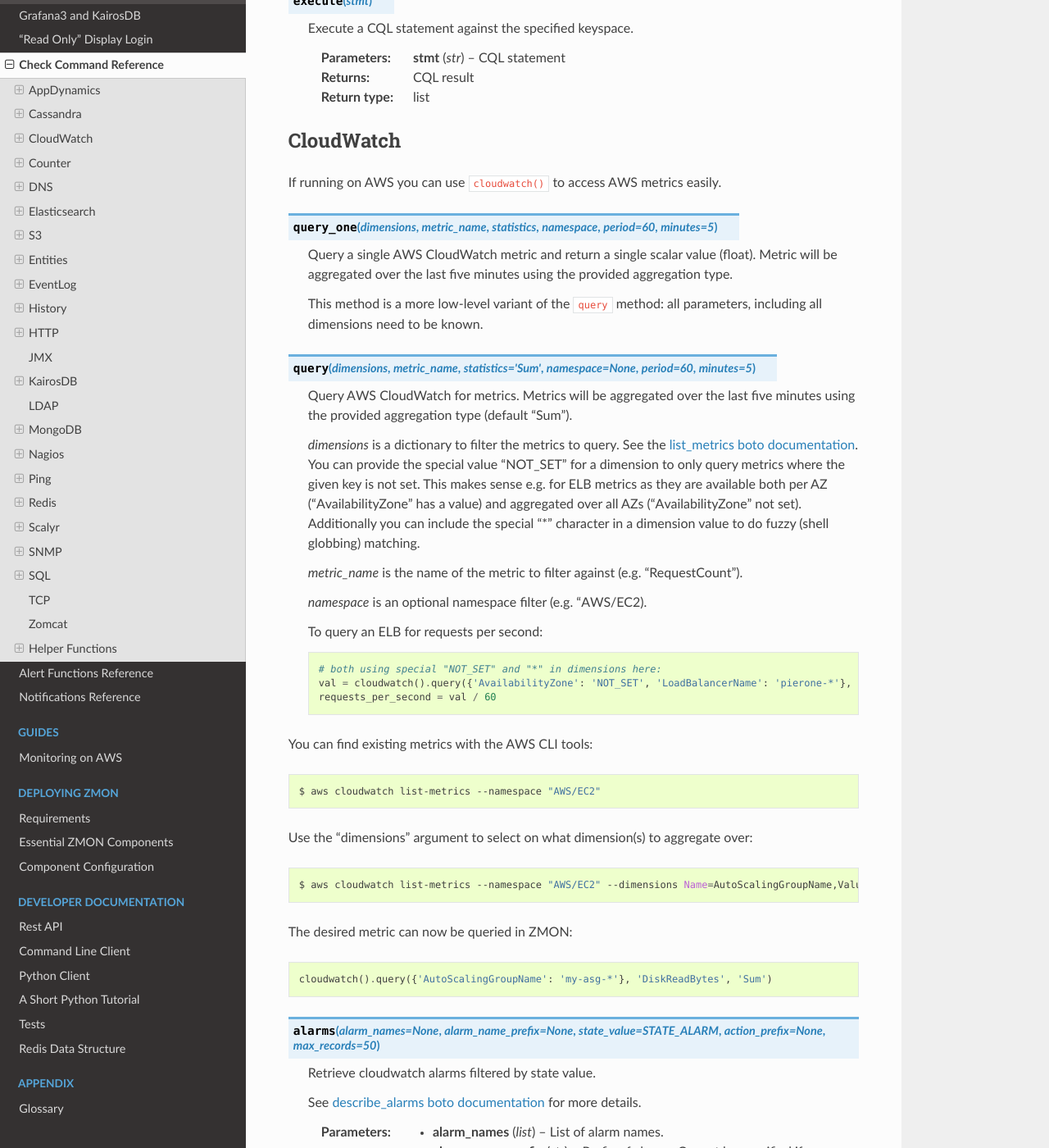
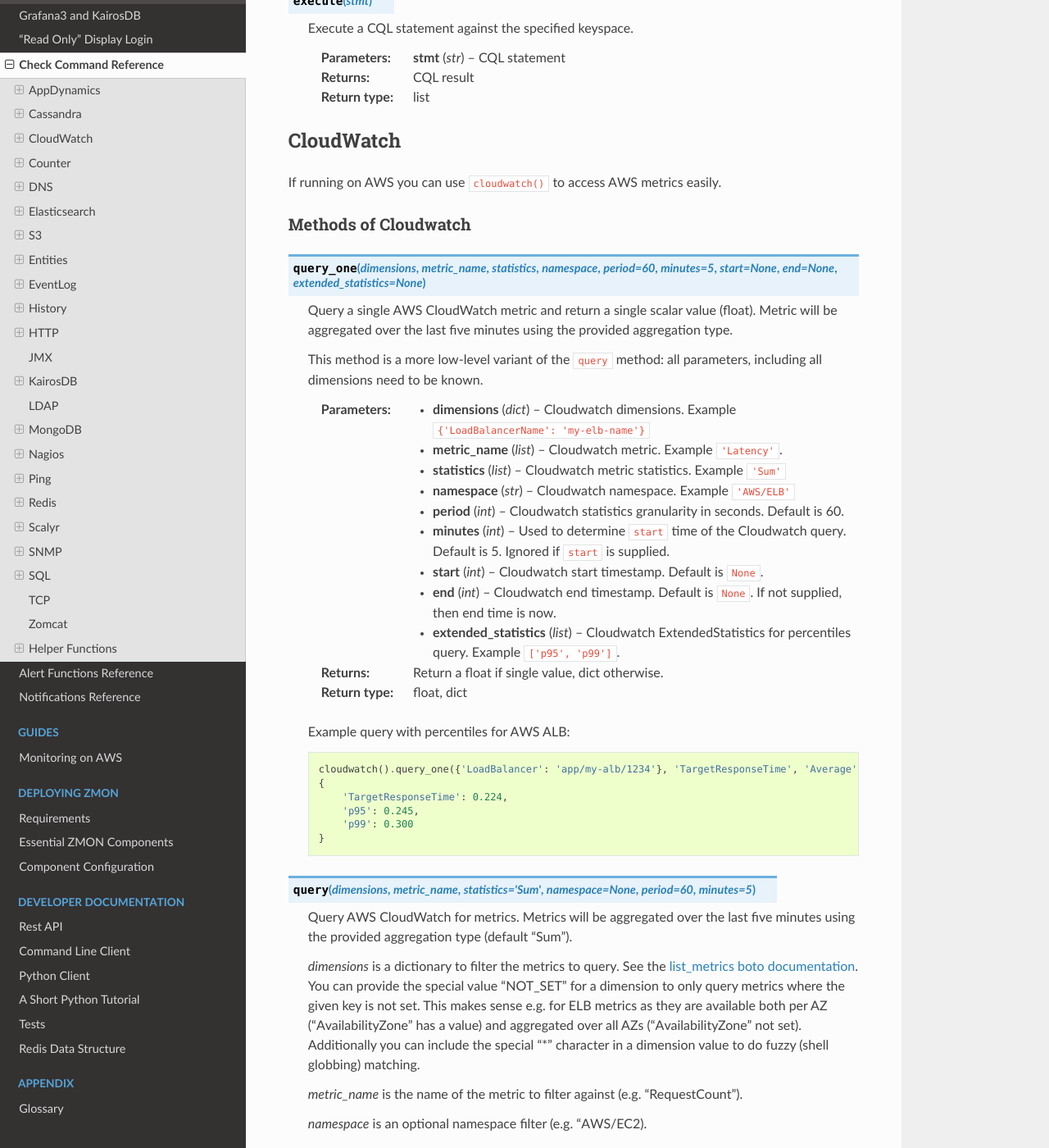
Before and after one commit to zalando-zmon/zmon-docs, a Sphinx documentation site: the page built from docs/user/check-commands.rst, in a window 1280 px wide and 1400 px high, scrolled down 3461 px. Shown: the whole window at 82% size. Built offline with Sphinx 7.4.7 and the Read the Docs theme 2.0.0, drawn with Linux system fonts in a browser that asks for light colours; some of the changed text lies outside the part shown.

Commit message:
Add cloudwatch percentiles docs + math module (#60)

```diff
--- a/docs/user/check-commands.rst
+++ b/docs/user/check-commands.rst
@@ -586,3 +586,28 @@
         [('A', 'a', 1), ('B', 'b', 2), ('C', 'c', 3)]
         >>> zip([], [1, 2, 3])
         []
+
+.. py:function:: re
+
+    ::
+
+    Python regex ``re`` module for all regex operations.
+
+    .. code-block:: python
+
+        >>> re.match(r'^ab.*', 'a123b') != None
+        False
+
+        >>> re.match(r'^ab.*', 'ab123') != None
+        True
+
+.. py:function:: math
+
+    ::
+
+    Python ``math`` module for all math operations.
+
+    .. code-block:: python
+
+        >>> math.log(4, 2)
+        2.0
--- a/docs/user/check-ref/cloudwatch_wrapper.rst
+++ b/docs/user/check-ref/cloudwatch_wrapper.rst
@@ -5,13 +5,59 @@
 
 If running on AWS you can use ``cloudwatch()`` to access AWS metrics easily.
 
-.. py:method:: query_one(dimensions, metric_name, statistics, namespace, period=60, minutes=5)
+Methods of Cloudwatch
+^^^^^^^^^^^^^^^^^^^^^
 
-  Query a single AWS CloudWatch metric and return a single scalar value (float).
-  Metric will be aggregated over the last five minutes using the provided aggregation type.
+.. py:method:: query_one(dimensions, metric_name, statistics, namespace, period=60, minutes=5, start=None, end=None, extended_statistics=None)
 
-  This method is a more low-level variant of the ``query`` method: all parameters, including all dimensions need to be known.
+    ::
 
+    Query a single AWS CloudWatch metric and return a single scalar value (float).
+    Metric will be aggregated over the last five minutes using the provided aggregation type.
+
+    This method is a more low-level variant of the ``query`` method: all parameters, including all dimensions need to be known.
+
+    :param dimensions: Cloudwatch dimensions. Example ``{'LoadBalancerName': 'my-elb-name'}``
+    :type dimensions: dict
+
+    :param metric_name: Cloudwatch metric. Example ``'Latency'``.
+    :type metric_name: list
+
+    :param statistics: Cloudwatch metric statistics. Example ``'Sum'``
+    :type statistics: list
+
+    :param namespace: Cloudwatch namespace. Example ``'AWS/ELB'``
+    :type namespace: str
+
+    :param period: Cloudwatch statistics granularity in seconds. Default is 60.
+    :type period: int
+
+    :param minutes: Used to determine ``start`` time of the Cloudwatch query. Default is 5. Ignored if ``start`` is supplied.
+    :type minutes: int
+
+    :param start: Cloudwatch start timestamp. Default is ``None``.
+    :type start: int
+
+    :param end: Cloudwatch end timestamp. Default is ``None``. If not supplied, then end time is now.
+    :type end: int
+
+    :param extended_statistics: Cloudwatch ExtendedStatistics for percentiles query. Example ``['p95', 'p99']``.
+    :type extended_statistics: list
+
+    :return: Return a float if single value, dict otherwise.
+    :rtype: float, dict
+
+
+    Example query with percentiles for AWS ALB:
+
+    .. code-block:: python
+
+        cloudwatch().query_one({'LoadBalancer': 'app/my-alb/1234'}, 'TargetResponseTime', 'Average', 'AWS/ApplicationELB', extended_statistics=['p95', 'p99'])
+        {
+            'TargetResponseTime': 0.224,
+            'p95': 0.245,
+            'p99': 0.300
+        }
 
 .. py:method:: query(dimensions, metric_name, statistics='Sum', namespace=None, period=60, minutes=5)
 
@@ -57,6 +103,8 @@
 
 
 .. py:method:: alarms(alarm_names=None, alarm_name_prefix=None, state_value=STATE_ALARM, action_prefix=None, max_records=50)
+
+    ::
 
     Retrieve cloudwatch alarms filtered by state value.
 
```
